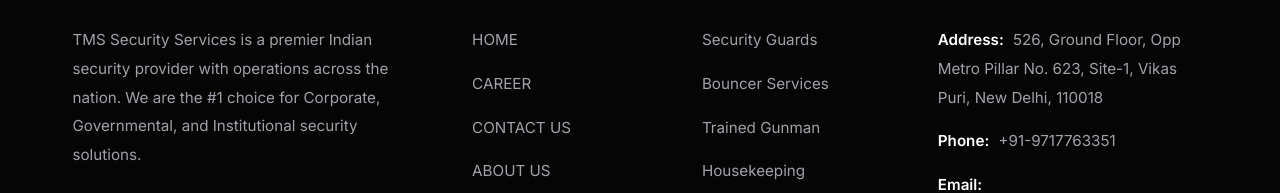
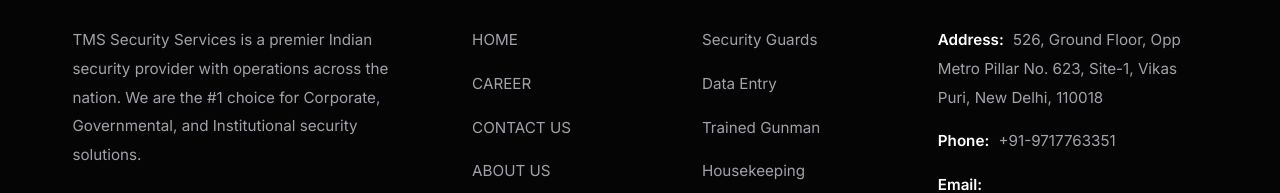
Before and after one commit to Rage611/tms-security-mern, a React (Vite) app in the folder frontend/: page /company in a window 1280 px wide. Shown: the part 1139-1332 px from the top of the page. Built offline with nearby package versions, Linux system fonts and the light colour scheme.

Commit message:
fix(MD3,MN11,MN12): move Helmet to HomePage in App.jsx, fix footer solution links and tagline

```diff
--- a/frontend/src/App.jsx
+++ b/frontend/src/App.jsx
@@ -2,6 +2,7 @@
 import { Routes, Route, Navigate } from 'react-router-dom';
 import { Analytics } from "@vercel/analytics/react";
 import { SpeedInsights } from '@vercel/speed-insights/react';
+import { Helmet } from 'react-helmet-async';
 
 /* --- Always loaded --- */
 import ScrollToTop from './components/ScrollToTop';
--- a/frontend/src/components/Footer/Footer.jsx
+++ b/frontend/src/components/Footer/Footer.jsx
@@ -44,7 +44,7 @@
           <h3>OUR SOLUTIONS</h3>
           <ul>
             <li><Link to="/security-guards">Security Guards</Link></li>
-            <li><Link to="/bouncer">Bouncer Services</Link></li>
+            <li><Link to="/data-entry-operator">Data Entry</Link></li>
             <li><Link to="/trained-gunman">Trained Gunman</Link></li>
             <li><Link to="/housekeeping">Housekeeping</Link></li>
           </ul>
```
